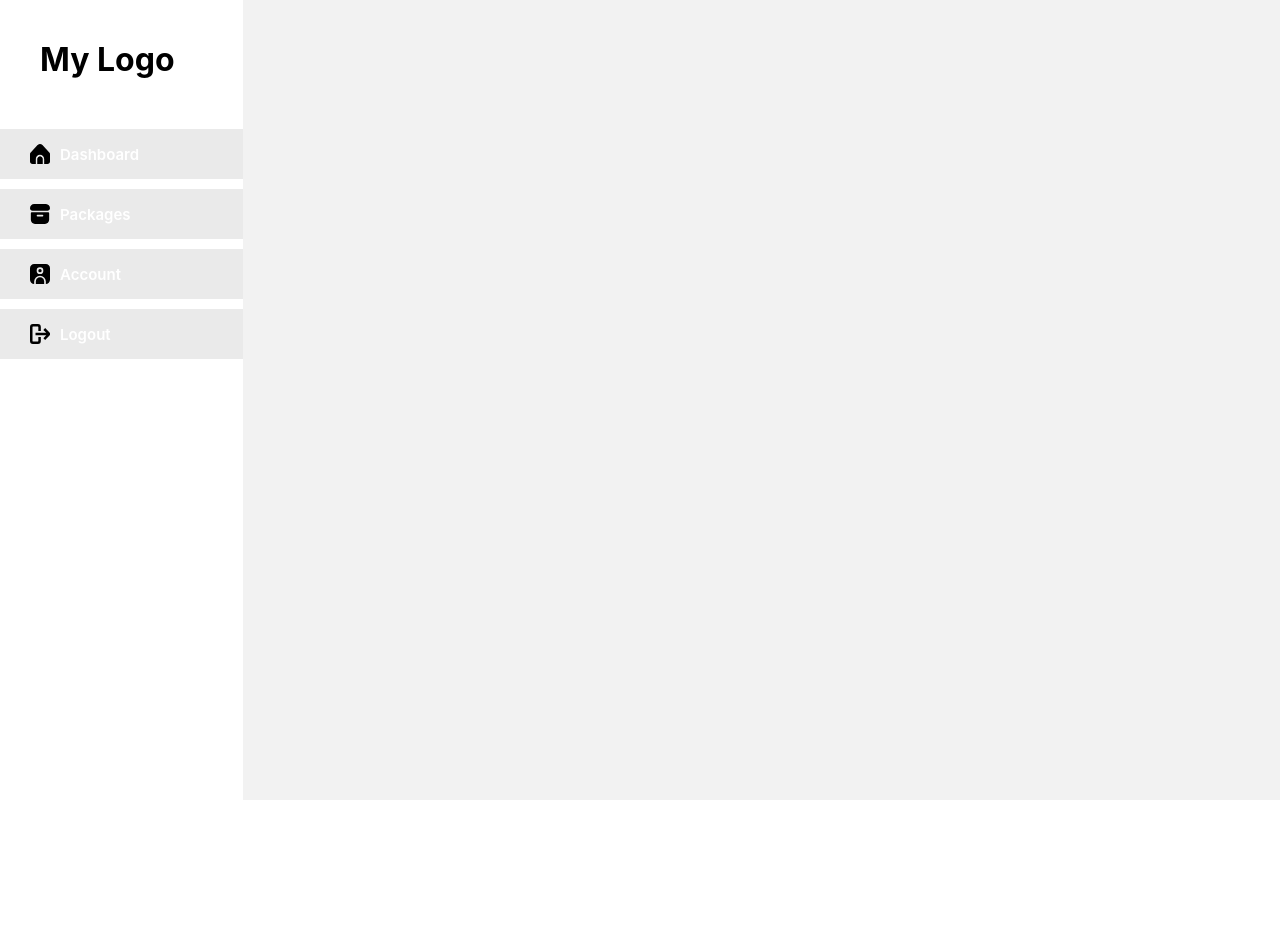
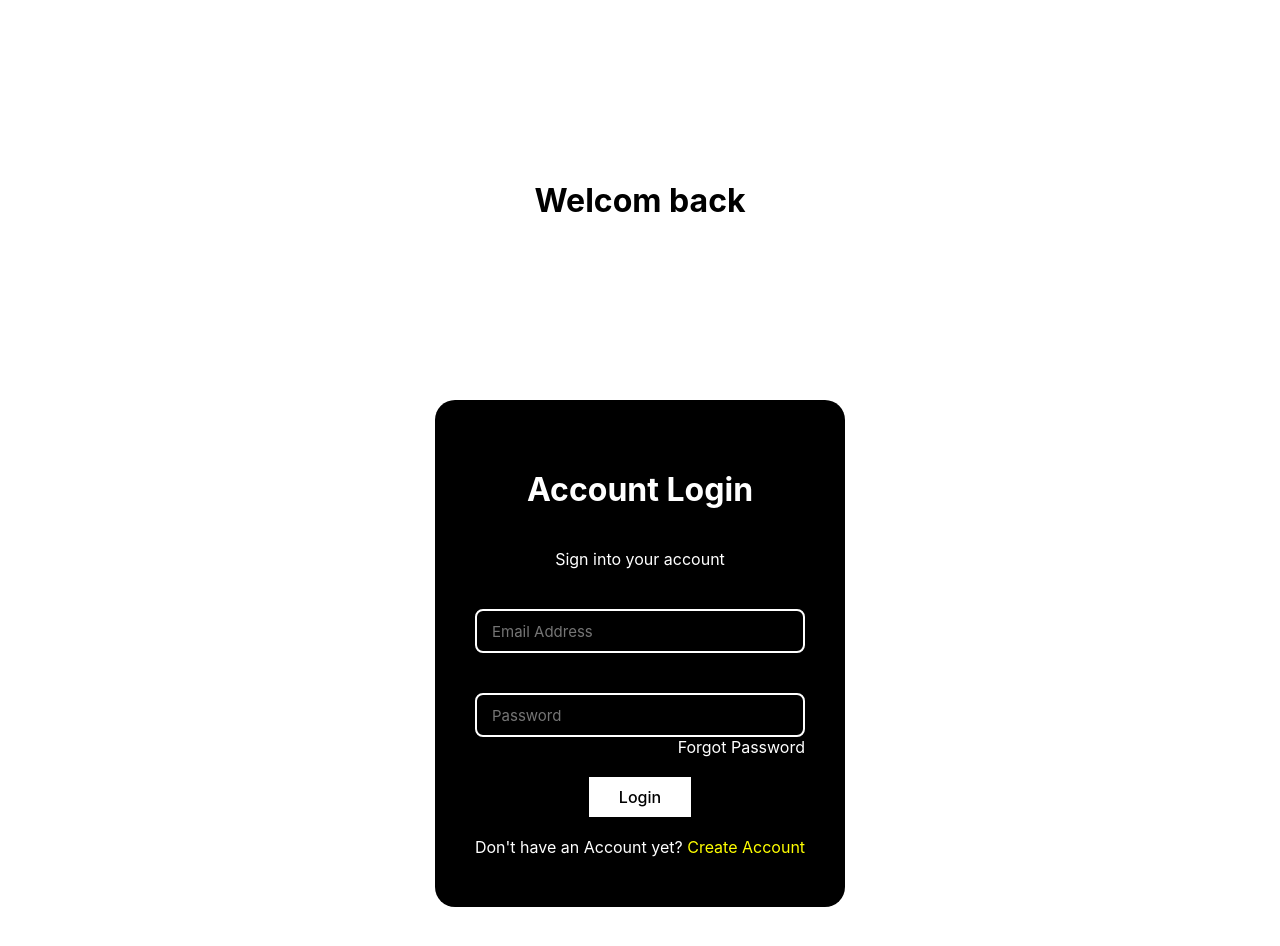
Before and after one commit to HypeDeveloper/king-james-fx-site, a React (Vite) app in the folder frontend/king-james-fx/: page / in a window 1280 px wide. Shown: the top 946 px of the page. Before the commit the page ends 800 px from the top, so only its background shows below. Built offline with nearby package versions, Linux system fonts and the light colour scheme.

Commit message:
third commit with database

```diff
--- a/frontend/king-james-fx/src/main.tsx
+++ b/frontend/king-james-fx/src/main.tsx
@@ -6,9 +6,21 @@ import { SignUp } from './pages/SignUp'
 import './style/App.css'
 import './style/Form.css'
 import "./style/Dashboard.css";
+import { BrowserRouter, Route, Routes } from 'react-router-dom'
 
 ReactDOM.createRoot(document.getElementById("root") as HTMLElement).render(
     <React.StrictMode>
-        <Dashboard />
+        <App/>
     </React.StrictMode>
 );
+
+function App() {
+  return (
+      <BrowserRouter>
+          <Routes>
+              <Route index path="/" element={<SignIn />} />
+              <Route path="/signUp" element={<SignUp />} />
+          </Routes>
+      </BrowserRouter>
+  );
+}
--- a/frontend/king-james-fx/src/pages/SignIn.tsx
+++ b/frontend/king-james-fx/src/pages/SignIn.tsx
@@ -1,22 +1,44 @@
 export function SignIn() {
     return (
+        <div className="sign">
+            <div className="header">
+                <h1>Welcom back</h1>
+            </div>
+            <div className="signWrap">
                 <div className="SignIn">
                     <h1>Account Login</h1>
                     <form className="SignBox">
                         <img src="" alt="" />
                         <p>Sign into your account</p>
                         <div className="wrapInput">
-                    <input type="email" name="" id="" placeholder="Email Address" required/>
+                            <input
+                                type="email"
+                                name=""
+                                id=""
+                                placeholder="Email Address"
+                                required
+                            />
                         </div>
                         <div className="wrapInput">
-                    <input type="password" name="" id=""  placeholder="Password" required/>
+                            <input
+                                type="password"
+                                name=""
+                                id=""
+                                placeholder="Password"
+                                required
+                            />
                             <a href="#">Forgot Password</a>
                         </div>
                         <button type="submit">Login</button>
-                <p className='bottomText'>
-                    Don't have an Account yet? <a href="#" className='formLink'>Create Account</a>
+                        <p className="bottomText">
+                            Don't have an Account yet?{" "}
+                            <a href="#" className="formLink">
+                                Create Account
+                            </a>
                         </p>
                     </form>
                 </div>
+            </div>
+        </div>
     );
 }
--- a/frontend/king-james-fx/src/style/App.css
+++ b/frontend/king-james-fx/src/style/App.css
@@ -23,6 +23,3 @@ select{
     outline: none;
     border: none;
 }
-.SignBox{
-    padding-top: 20px;
-}
--- a/frontend/king-james-fx/src/style/Form.css
+++ b/frontend/king-james-fx/src/style/Form.css
@@ -1,9 +1,27 @@
+.sign{
+    margin-bottom:60px;
+}
+.sign .header{
+    height: 50vh;
+    display: flex;
+    align-items: center;
+    justify-content: center;
+}
+.signWrap{
+    display: flex;
+    align-items: center;
+    justify-content: center;
+}
 .SignIn{
-    padding-top: 100px;    padding-bottom: 70px;
+    padding:70px 40px 50px;
+    border-radius: 20px;
     display : flex;
     flex-direction: column;
     align-items: center;
     justify-content: center;
+    background-color: black;
+    width: fit-content;
+    color: white;
 }
 .splitWrap{
     /* display: flex; */
@@ -21,6 +39,7 @@
     flex-direction: column;
     align-items: center;
     justify-content: center;
+    padding-top: 20px;
     gap: 20px;
 }
 .wrapInput{
@@ -30,7 +49,7 @@
     height: 30px;
     width: 330px;
     border: none;
-    border: 2px solid black;
+    border: 2px solid white;
     border-radius: 8px;
     background: none;
     outline: none;
@@ -38,13 +57,24 @@
     display: block;
     font-size: 15px;
 }
+.wrapInput input{
+    color: white;
+}
 .wrapInput a{
     display: block;
     text-align: right;
     font-size: 16px;
+    color: white;
+}
+button{
+    background: white;
+    color: black;
 }
 .bottomText{
     font-size: 16px;
+}
+.bottomText a{
+    color: yellow;
 }
 .buttonForm{
     margin-top: 20px;
@@ -55,7 +85,7 @@
 #CountryForm{
     margin-top: 10px;
     border-radius: 8px;
-    border: 2px solid black;
+    border: 2px solid white;
 }
 @media screen and (max-width: 800px) {
     .splitWrap{
--- a/package.json
+++ b/package.json
@@ -14,6 +14,7 @@
   "dependencies": {
     "dotenv": "^16.0.3",
     "express": "^4.18.2",
+    "express-async-handler": "^1.2.0",
     "json-web-token": "^3.2.0",
     "mongoose": "^6.8.1"
   }
```
Also changed, not shown: 2 other files (tests, documents, lock files or other folders). Lines whose indentation alone changed are shown as unchanged.
